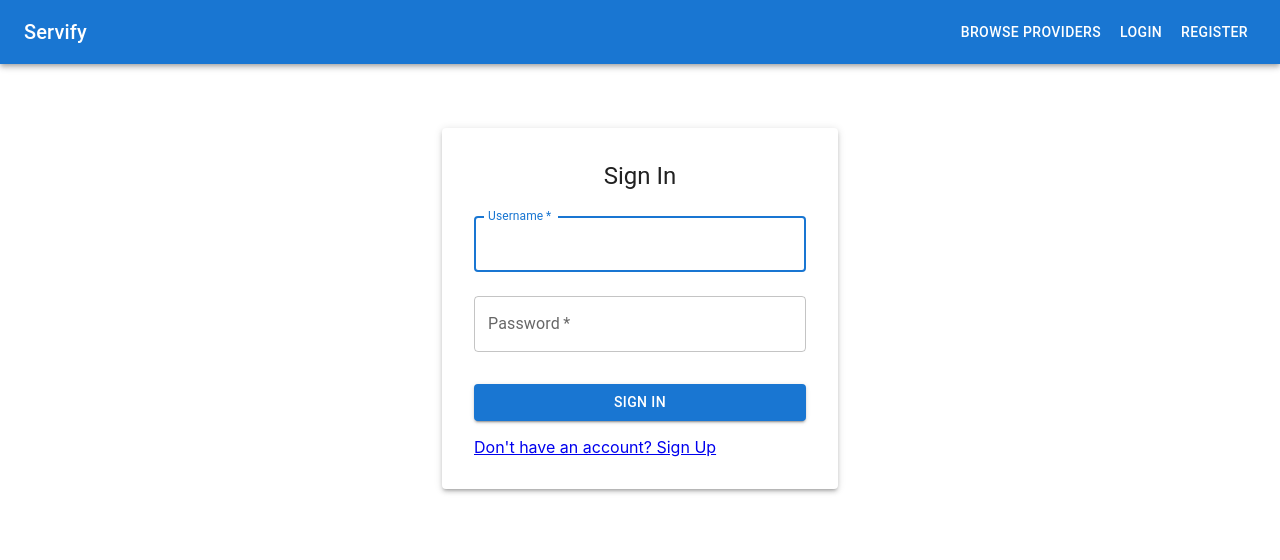
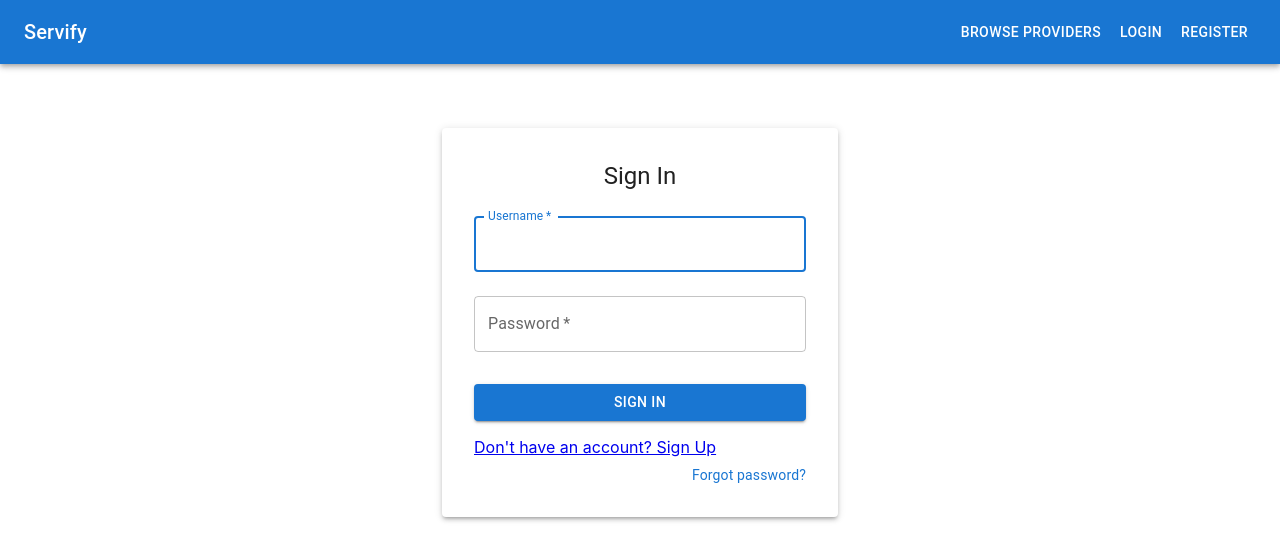
Before and after one commit to ParthGaba03/servify-marketplace, a React (Create React App) app in the folder frontend/: page /login in a window 1280 px wide. Shown: the top 560 px of the page. Built offline with nearby package versions, Linux system fonts and the light colour scheme.

Commit message:
feat: Added forgot password link to login page

```diff
--- a/frontend/src/components/Login.js
+++ b/frontend/src/components/Login.js
@@ -64,6 +64,11 @@ function Login() {
                         <Link to="/register">
                             {"Don't have an account? Sign Up"}
                         </Link>
+                        <Typography variant="body2" sx={{ mt: 1, textAlign: 'right' }}>
+                        <Link to="/forgot-password" style={{ textDecoration: 'none', color: '#1976d2' }}>
+                        Forgot password?
+                        </Link>
+                        </Typography>
                     </Box>
                 </Box>
             </Paper>
```
